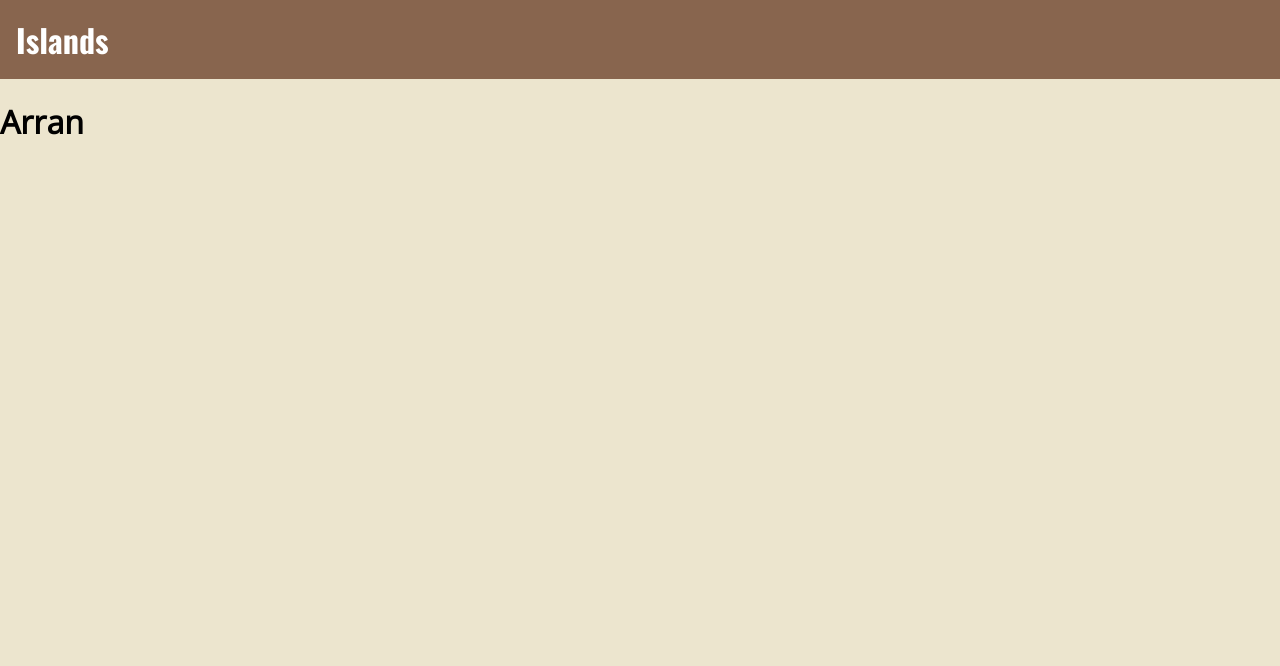
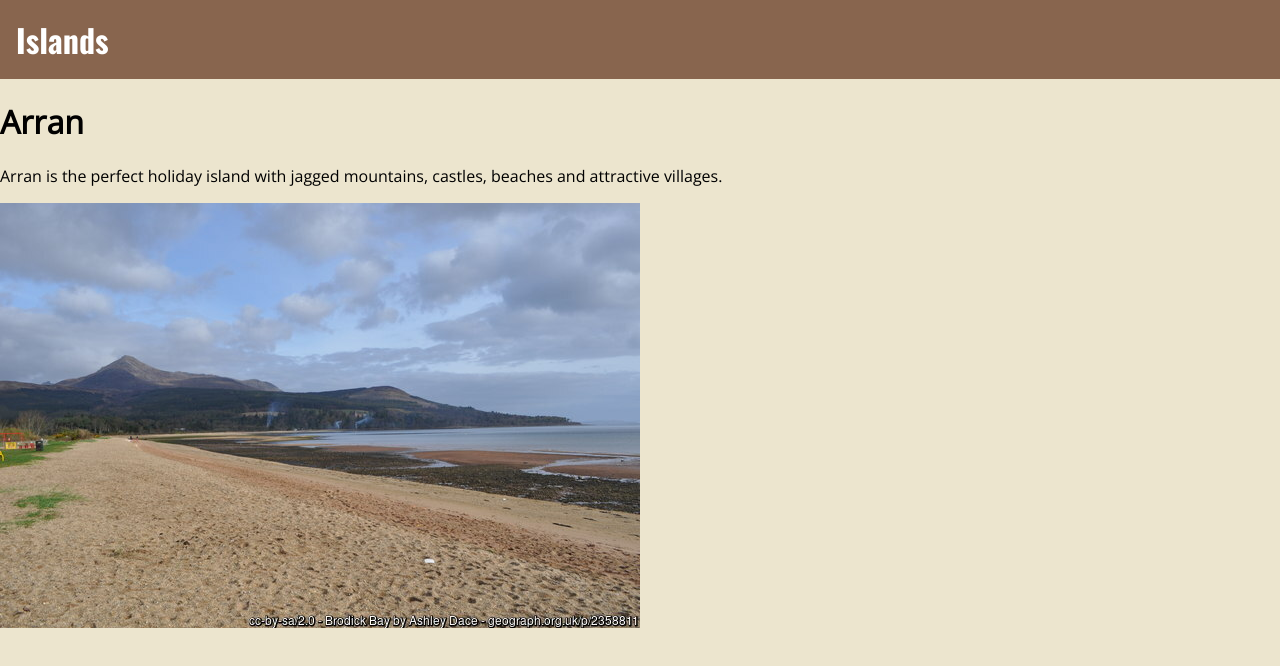
Before and after one commit to kernsary/gatsby-islands-1, a Gatsby site: page /arran/ in a window 1280 px wide. Built offline with nearby package versions, Linux system fonts and the light colour scheme; Gatsby itself is replaced by a stand-in of ours.

Commit message:
Added information and image to island template page.

```diff
--- a/src/templates/island.js
+++ b/src/templates/island.js
@@ -11,6 +11,8 @@ export default function IslandTemplate({ data }) {
         <Layout>
             <div>
                 <h1>{data.markdownRemark.frontmatter.title}</h1>
+                <p>{data.markdownRemark.frontmatter.information}</p>
+                <img src={data.markdownRemark.frontmatter.image}></img>
             </div>
         </Layout>
     );
@@ -21,6 +23,8 @@ export const query = graphql`
         markdownRemark(fields: { slug: { eq: $slug } }) {
             frontmatter {
                 title
+                information
+                image
             }
         }
     }
```
